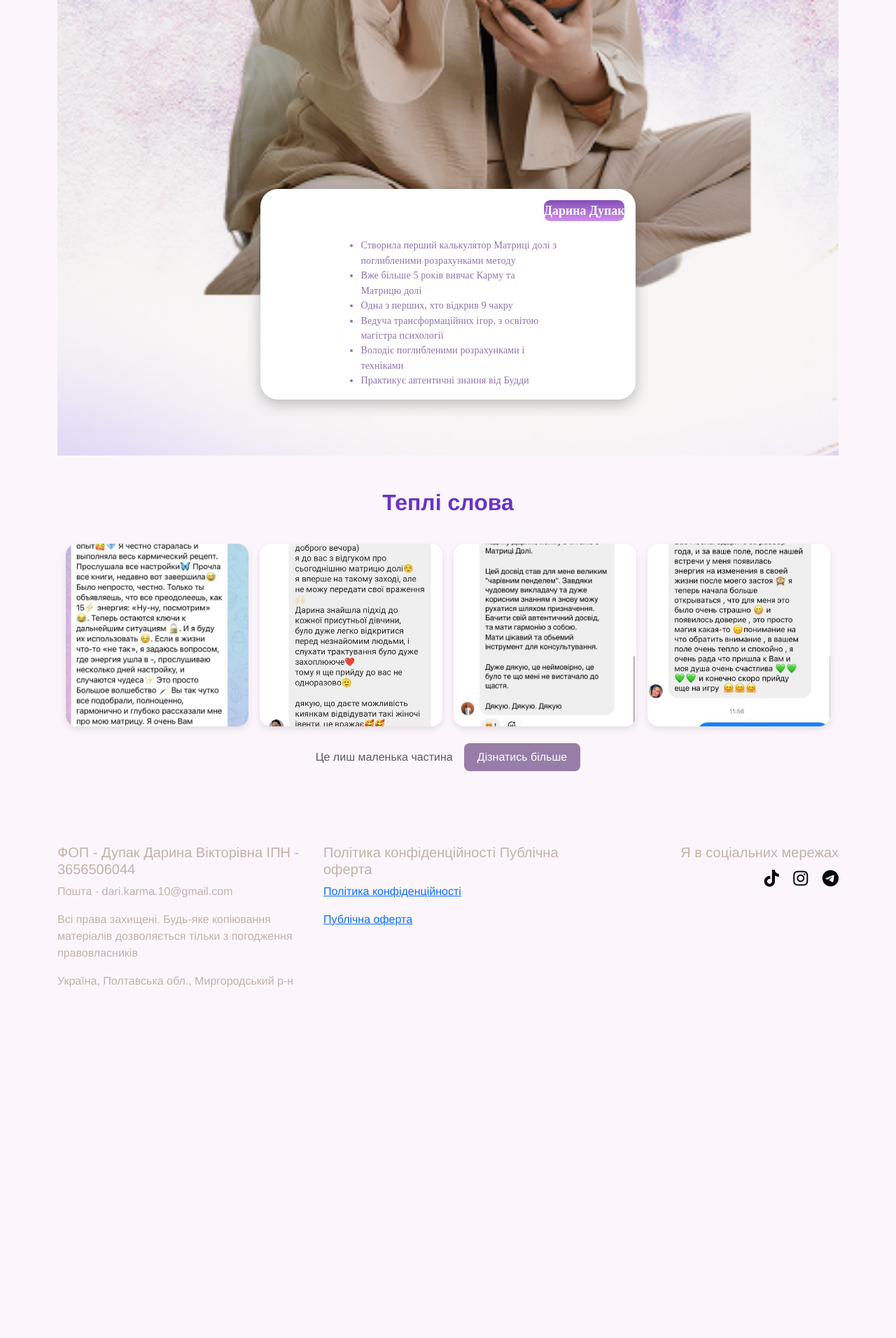
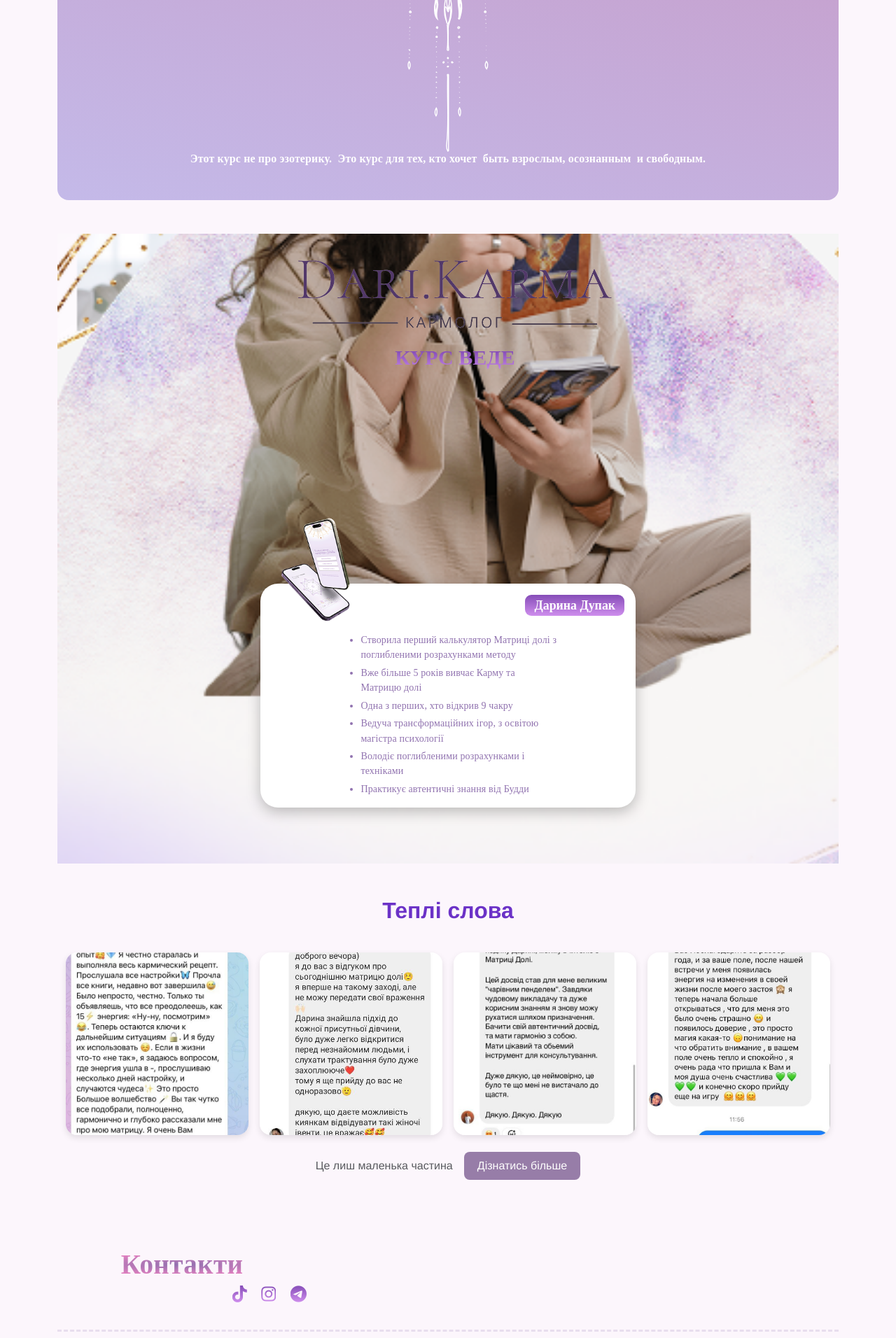
Before and after one commit to ArtemHryn/DariAdv, a Flask app: page / in a window 1280 px wide. Shown: the part 2920-4832 px from the top of the page at 70% size. Before the commit the page ends 4331 px from the top, so only its background shows below. Run offline with Flask 3, Linux system fonts and the light colour scheme.

Commit message:
майже фінальний варіант

```diff
--- a/static/css/section5_style.css
+++ b/static/css/section5_style.css
@@ -1,87 +1,13 @@
-.course-leader-section {
-  position: relative;
-  background-image: url('../images/spp.png'); /* Замінити на шлях до зображення */
-  background-size: cover;
-  background-position: center;
 
-  padding: 80px 20px;
-  padding-top: 500px;
-  color: #333;
-  z-index: 1;
-}
 
-.sp_title {
+.container6 span {
+    color: #FFF;
     text-align: center;
     font-family: Gilroy;
-    font-size: 30px;
+    font-size: 15.931px;
     font-style: normal;
-    font-weight: 700;
-    line-height: normal;
-    text-transform: uppercase;
-
-    background: linear-gradient(180deg, #733CAA 0%, #C384E5 100%);
-    background-clip: text;
-    -webkit-background-clip: text;
-    -webkit-text-fill-color: transparent;
-}
-
-.sp_ico {
-    width: 50% !important;
-    flex-shrink: 0;
-}
-
-.overlay-content {
-  position: relative;
-  z-index: 2;
-  max-width: 1200px;
-  margin: 0 auto;
-}
-
-.section-title {
-  text-align: center;
-  font-size: 32px;
-  color: #6b32c7;
-  font-weight: 800;
-  margin-bottom: 40px;
-}
-
-.content-wrapper {
-  display: flex;
-  flex-wrap: wrap;
-  justify-content: center;
-  gap: 40px;
-  align-items: center;
-}
-
-.info-card {
-    display: flex;
-    flex-direction: column;
-    justify-content: flex-end;
-    align-items: center;
-
-    border-radius: 25px;
-    background: #FFF;
-    box-shadow: 0px 6px 20.5px 0px rgba(0, 0, 0, 0.25);
-}
-
-.name-tag {
-  border-radius: 9px;
-    background: linear-gradient(180deg, #733CAA -25.69%, #E7A4FF 134.03%);
-  color: #FFF;
-font-family: Gilroy;
-font-size: 17.829px;
-font-style: normal;
-font-weight: 700;
-line-height: 170%;
+    font-weight: 600;
+    line-height: 130%; /* 20.711px */
+    letter-spacing: 0.159px;
 
 }
-
-.styled_sp_text {
-color: #9072AF;
-font-family: Gilroy;
-font-size: 14px;
-font-style: normal;
-font-weight: 500;
-line-height: 153%; /* 21.42px */
-letter-spacing: 0.14px;
-}
--- a/static/css/section6_style.css
+++ b/static/css/section6_style.css
@@ -1,90 +1,99 @@
-.comment-grid {
-  display: grid;
-  grid-template-columns: repeat(4, 1fr);
-  gap: 1.5rem;
+.course-leader-section {
+  position: relative;
+  background-image: url('../images/spp.png'); /* Замінити на шлях до зображення */
+  background-size: cover;
+  background-position: center;
+
+  padding: 80px 20px;
+  padding-top: 500px;
+  color: #333;
+  z-index: 1;
 }
 
-.avatar {
-  width: 40px;
-  height: 40px;
-  object-fit: cover;
-  border-radius: 50%;
+.sp_title {
+    text-align: center;
+    font-family: Gilroy;
+    font-size: 30px;
+    font-style: normal;
+    font-weight: 700;
+    line-height: normal;
+    text-transform: uppercase;
+
+    background: linear-gradient(180deg, #733CAA 0%, #C384E5 100%);
+    background-clip: text;
+    -webkit-background-clip: text;
+    -webkit-text-fill-color: transparent;
 }
 
-.comment-card {
-  background-color: var(--white);
-  box-shadow: 0 4px 8px rgba(0,0,0,0.05);
-  height: 360px;               /* Збільшена висота (було напр. 200px) */
-  padding: 1rem;
-  display: flex;
-  flex-direction: column;
-  justify-content: flex-start;
-  user-select: none;
-  -webkit-user-drag: none;
+.sp_ico {
+    width: 50% !important;
+    flex-shrink: 0;
 }
 
-.comment-card .comment-text {
-  font-size: 0.95rem;          /* Зменшений текст (було напр. 1rem) */
-  line-height: 1.4;            /* Більше повітря */
-  overflow: hidden;
-  text-overflow: ellipsis;
+.overlay-content {
+  position: relative;
+  z-index: 2;
+  max-width: 1200px;
+  margin: 0 auto;
 }
 
-.comment-card {
-  background-color: var(--background-color); /* Використовуємо змінну */
-  border-radius: var(--border-radius);
-  padding: 1.5rem;
-  box-shadow: 0 4px 12px rgba(0, 0, 0, 0.1);
+.section-title {
+  text-align: center;
+  font-size: 32px;
+  color: #6b32c7;
+  font-weight: 800;
+  margin-bottom: 40px;
 }
 
-.comment-text {
-  font-size: 16px;
-  color: var(--text-color); /* Використовуємо змінну */
+.content-wrapper {
+  display: flex;
+  flex-wrap: wrap;
+  justify-content: center;
+  gap: 40px;
+  align-items: center;
 }
 
-.comment-author {
-  font-weight: bold;
-  color: var(--accent-color); /* Використовуємо змінну */
+.relative-container {
+  position: relative;
+  overflow: visible; /* щоб картинка могла вийти за межі */
 }
 
-
-/* Desktop photo cards */
-.comment-photo-card {
-  aspect-ratio: 1 / 1;
-  overflow: hidden;
-  border-radius: 1rem;
-  box-shadow: 0 4px 10px rgba(0, 0, 0, 0.1);
+.carma_phone {
+  position: absolute;
+  top: -120px; /* або як тобі треба */
+  width: 150px; /* потрібний розмір */
+  z-index: 10; /* щоб була поверх інших елементів */
 }
 
-/* Mobile photo cards */
-.comment-photo-card-mobile {
-  width: 200px;
-  height: 250px;
-  border-radius: 1rem;
-  overflow: hidden;
+.info-card {
+    display: flex;
+    flex-direction: column;
+    justify-content: flex-end;
+    align-items: center;
+
+    border-radius: 25px;
+    background: #FFF;
+    box-shadow: 0px 6px 20.5px 0px rgba(0, 0, 0, 0.25);
 }
 
-/* Info card for mobile */
-.comment-info-card-mobile {
-  width: 200px;
-  height: 250px;
-  padding: 1rem;
-  background-color: var(--milk-color);
-  text-align: center;
-  color: #333;
+.name-tag {
+  border-radius: 9px;
+    background: linear-gradient(180deg, #733CAA -25.69%, #E7A4FF 134.03%);
+  color: #FFF;
+font-family: Gilroy;
+font-size: 17.829px;
+font-style: normal;
+font-weight: 700;
+line-height: 170%;
+
 }
 
-/* Accent button */
-.btn-accent {
-  background-color: var(--accent-color);
-  color: #fff;
-  padding: 0.5rem 1.2rem;
-  border: none;
-  border-radius: 8px;
-  text-decoration: none;
-  transition: background-color 0.3s ease;
+.styled_sp_text {
+color: #9072AF;
+font-family: Gilroy;
+font-size: 14px;
+font-style: normal;
+font-weight: 500;
+line-height: 153%; /* 21.42px */
+letter-spacing: 0.14px;
 }
-
-.btn-accent:hover {
-  background-color: #d16a84;
-}
--- a/static/css/style.css
+++ b/static/css/style.css
@@ -45,13 +45,35 @@ img {
     border-radius: 10px;
     margin-top: 1rem;
 }
+.gradient-icon {
+  background: linear-gradient(180deg, #733CAA -25.69%, #E7A4FF 134.03%);
+  -webkit-background-clip: text;
+  -webkit-text-fill-color: transparent;
+}
+.footer_txt_href {
+background: radial-gradient(50% 50% at 50% 50%, #9071AF 0%, #EB81C1 100%);
+background-clip: text;
+-webkit-background-clip: text;
+-webkit-text-fill-color: transparent;
+text-align: center;
+font-family: Gilroy;
+font-size: 39px;
+font-style: normal;
+font-weight: 600;
+line-height: 89%; /* 34.71px */
+letter-spacing: 0.39px;
+}
 
-.glass-card {
-  background: rgba(238, 230, 242, 0.35); /* Напівпрозорий білий */
-  backdrop-filter: blur(10px); /* Ефект скла */
-  -webkit-backdrop-filter: blur(10px); /* Для Safari */
-  border-radius: 16px;
-  border: 1px solid rgba(255, 255, 255, 0.2);
-  box-shadow: 0 8px 32px rgba(0, 0, 0, 0.1);
-  padding: 2rem;
-}
+.footer_txt {color: #4F4C52;
+text-align: center;
+font-family: Gilroy;
+font-size: 14px;
+font-style: normal;
+font-weight: 500;
+line-height: 16px; /* 114.286% */}
+
+.footer_href {
+background: radial-gradient(50% 50% at 50% 50%, #9071AF 0%, #EB81C1 100%);
+background-clip: text;
+-webkit-background-clip: text;
+-webkit-text-fill-color: transparent;}
--- a/static/text_content/locales/ua.json
+++ b/static/text_content/locales/ua.json
@@ -76,6 +76,11 @@
      ]
   },
   "section6": {
+    "title": "Почему этот мини-курс важен:",
+    "sub_title": "Потому что всё, что происходит \u2028с тобой — не случайность. \u2028Ты — причина. И когда ты понимаешь, как работает твоя реальность, \u2028у тебя появляется сила её менять.\u2028Не через волшебство. \u2028А через чёткое понимание, \u2028мышление и действия.\n",
+    "under_txt": "Этот курс не про эзотерику.\u2028 Это курс для тех, кто хочет \u2028быть взрослым, осознанным \u2028и свободным.\n"
+  },
+  "section7": {
     "title": "Теплі слова",
     "sub_title": "Це лиш маленька частина",
     "btn": "Дізнатись більше"
@@ -84,7 +89,8 @@
     "privacy": "Політика конфіденційності",
     "offer": "Публічна оферта",
     "firs_block": {
-      "title": "ФОП - Дупак Дарина Вікторівна\nІПН - 3656506044",
+      "title": "ФОП - Дупак Дарина Вікторівна\n",
+      "ipn": "ІПН - 3656506044",
       "sub_title_1": "\nПошта - dari.karma.10@gmail.com",
       "sub_title_2": "Всі права захищені. Будь-яке копіювання матеріалів\nдозволяється тільки з погодження правовласників",
       "sub_title_3": "Україна, Полтавська обл., Миргородський р-н"
@@ -97,7 +103,7 @@
     },
 
     "thirdth_block": {
-      "title": "Я в соціальних мережах",
+      "title": "Контакти",
       "telegram": "https://t.me/darikarma_channel",
       "instagram": "https://www.instagram.com/dari.karma?igsh=MThzYXo5NWRjZ255NA==",
       "tictok": "https://www.tiktok.com/@dari.karma?_t=ZM-8vJKh8CBMEX&_r=1"
--- a/templates/base.html
+++ b/templates/base.html
@@ -17,7 +17,7 @@
     <link rel="stylesheet" href="{{ url_for('static', filename='css/section4_style.css') }}">
     <link rel="stylesheet" href="{{ url_for('static', filename='css/section5_style.css') }}">
     <link rel="stylesheet" href="{{ url_for('static', filename='css/section6_style.css') }}">
-
+    <link rel="stylesheet" href="{{ url_for('static', filename='css/section7_style.css') }}">
 
     <!-- Додай у <head> (Font Awesome CDN) -->
     <link rel="stylesheet" href="https://cdnjs.cloudflare.com/ajax/libs/font-awesome/6.5.0/css/all.min.css">
@@ -29,32 +29,35 @@
     {% block content %}{% endblock %}
     </main>
 
-    <footer class=" py-4 mt-auto custom-footer">
-      <div class="container">
-        <div class="row text-center text-md-start">
-
-          <!-- Блок 1: Текст -->
-          <div class="col-12 col-md-4 mb-4 mb-md-0">
-            <h5>  {{ texts.footer.firs_block.title  }}  </h5>
-              <p>  {{ texts.footer.firs_block.sub_title_1  }} </p>
-              <p>  {{ texts.footer.firs_block.sub_title_2  }} </p>
-              <p>  {{ texts.footer.firs_block.sub_title_3  }} </p>
+    <footer class=" py-4 mt-auto custom-footer  ">
+      <div class="container ">
+        <div class="row text-center text-md-start ">
+            <!-- Блок 3: Соцмережі -->
+            <div class="col-12 col-md-4 text-center text-md-end mb-4">
+                <h5 class="footer_txt_href">{{ texts.footer.thirdth_block.title  }}</h5>
+                 <a href="{{ texts.footer.thirdth_block.tictok  }}" class="text-black fs-4 me-3"><i class="fab fa-tiktok gradient-icon"></i></a>
+                 <a href="{{ texts.footer.thirdth_block.instagram  }}" class="text-black fs-4 me-3"><i class="fab fa-instagram gradient-icon"></i></a>
+                 <a href="{{ texts.footer.thirdth_block.telegram  }}" class="text-black fs-4"><i class="fab fa-telegram gradient-icon"></i></a>
+            </div>
+            </div>
+                <hr class="mb-2 mt-2" style="width: 100%; border-top: 3px #B098C8 dashed; outline-offset: 0px">
+      <!-- Блок 1: Текст -->
+          <div class="d-flex justify-content-center">
+              <div class="col-12 col-md-4 mb-4 mb-md-0 w-75 text-center">
+            <h5 class="footer_txt" >  {{ texts.footer.firs_block.title  }}  </h5>
+              <p class="footer_txt">  {{ texts.footer.firs_block.ipn  }} </p>
+              <p class="footer_txt">  {{ texts.footer.firs_block.sub_title_1  }} </p>
+              <p class="footer_txt">  {{ texts.footer.firs_block.sub_title_2  }} </p>
+              <p class="footer_txt">  {{ texts.footer.firs_block.sub_title_3  }} </p>
           </div>
 
-          <!-- Блок 2: Посилання -->
-          <div class="col-12 col-md-4 mb-4 mb-md-0">
-            <h5>{{ texts.footer.second_block.title  }}</h5>
-            <p><a href="{{ url_for('privacy') }}">{{texts.footer.privacy}}</a></p>
-            <p><a href="{{ url_for('offer') }}">{{texts.footer.offer}}</a></p>
           </div>
 
-          <!-- Блок 3: Соцмережі -->
-          <div class="col-12 col-md-4 text-center text-md-end">
-            <h5>{{ texts.footer.thirdth_block.title  }}</h5>
-            <a href="{{ texts.footer.thirdth_block.tictok  }}" class="text-black fs-4 me-3"><i class="fab fa-tiktok"></i></a>
-            <a href="{{ texts.footer.thirdth_block.instagram  }}" class="text-black fs-4 me-3"><i class="fab fa-instagram"></i></a>
-            <a href="{{ texts.footer.thirdth_block.telegram  }}" class="text-black fs-4"><i class="fab fa-telegram"></i></a>
+      <div class="col-12 col-md-4 mb-4 mb-md-0 text-center">
+            <p><a class="footer_href" href="{{ url_for('privacy') }}">{{texts.footer.privacy}}</a></p>
+            <p><a class="footer_href" href="{{ url_for('offer') }}">{{texts.footer.offer}}</a></p>
           </div>
+      </div>
 
         </div>
       </div>
--- a/templates/index.html
+++ b/templates/index.html
@@ -10,4 +10,5 @@
   {% include "sections/section4.html" %}
   {% include "sections/section5.html" %}
   {% include "sections/section6.html" %}
+  {% include "sections/section7.html" %}
 {% endblock %}
--- a/templates/sections/section5.html
+++ b/templates/sections/section5.html
@@ -1,30 +1,15 @@
-<section class="g-0 container-fluid w-100" style="--bs-gutter-x: 0;">
+<section id="section5 my-5" style="--bs-gutter-x: 0;">
+    <div class="container">
+        <div class="container6 row d-flex rounded-4 justify-content-center text-center" style="background: linear-gradient(15deg, #C4BAE9 -1.21%, #C6A1CE 80.22%);">
+      <span class="title_sp6 mt-3 mb-3" style="font-size: 25px;">{{texts.section6.title}}</span>
+      <span class="sub_title_sp6 mt-1 mb-2">{{texts.section6.sub_title}}</span>
+      <div class="text-center">
+          <img src="static/images/Group.svg" alt="..." class="img-fluid">
+      </div>
+      <span class="under_txt_sp6 mb-5">{{texts.section6.under_txt}}</span>
 
-  <div class="course-leader-section container-fluid">
-    <div class="d-flex justify-content-center position-absolute top-0 row">
-    <img class="sp_ico" src="static/images/sp_ico.png"/>
-    <p class="sp_title">{{texts.section5.title}}</p>
-  </div>
-    <div class="overlay-content">
-    <div class="content-wrapper">
-      <div class="info-card">
-        <div class="d-flex justify-content-between mb-2 w-100 p-3">
-          <div></div>
-          <div class="name-tag">Дарина Дупак</div>
-        </div>
-        <!-- Текст про спікера -->
-      <div class="col-md-7">
-        <ul class="speaker-points">
-          {% for item in texts.section5.li %}
-          <li class="styled_sp_text">
-              {{ item }}
-          </li>
-          {% endfor %}
-        </ul>
-      </div>
-    </div>
-  </div>
   </div>
 
+    </div>
 
 </section>
--- a/templates/sections/section6.html
+++ b/templates/sections/section6.html
@@ -1,34 +1,28 @@
-<section class="section6 container my-5">
-  <h2 class="section-title text-center ">{{texts.section6.title}}</h2>
-  <!-- Mobile version: horizontal scroll -->
-  <div class="d-md-none overflow-auto flex-nowrap d-flex gap-3 pb-2">
-    {% for comment in comments %}
-      <div class="comment-photo-card-mobile flex-shrink-0">
-        <img src="{{ comment.image }}" alt="Фото коментаря" class="img-fluid w-100 h-100 object-fit-cover rounded shadow-sm" style="margin-top: 0px;">
+<section id="section6" >
+
+  <div class="course-leader-section mt-5">
+    <div class="d-flex justify-content-center position-absolute top-0 row">
+    <img class="sp_ico" src="static/images/sp_ico.png"/>
+    <p class="sp_title">{{texts.section5.title}}</p>
+  </div>
+    <div class="overlay-content">
+    <div class="content-wrapper">
+      <div class="info-card mx-3">
+        <div class="d-flex justify-content-between mb-2 w-100 p-3 relative-container">
+          <div><img class="carma_phone" src="static/images/phones.png" alt="carma"></div>
+          <div class="name-tag">   Дарина Дупак   </div>
+        </div>
+        <!-- Текст про спікера -->
+      <div class="col-md-7">
+        <ul class="speaker-points">
+          {% for item in texts.section5.li %}
+          <li class="styled_sp_text mb-1">
+              {{ item }}
+          </li>
+          {% endfor %}
+        </ul>
       </div>
-    {% endfor %}
-    <!-- Last card with text + button -->
-    <div class="comment-info-card-mobile flex-shrink-0 d-flex flex-column justify-content-center align-items-center rounded shadow-sm">
-      <p class="text-center mb-2">{{texts.section6.sub_title}}</p>
-      <a href="https://google.com" class="btn btn-accent">{{texts.section6.btn}}</a>
     </div>
   </div>
-
-  <!-- Desktop version: grid + text/button below -->
-  <div class="d-none d-md-block">
-    <div class="row g-3">
-      {% for comment in comments %}
-        <div class="col-md-3">
-          <div class="comment-photo-card">
-            <img src="{{ comment.image }}" alt="Фото коментаря" class="img-fluid w-100 h-100 object-fit-cover rounded shadow-sm" style="margin-top: 0px;">
-          </div>
-        </div>
-      {% endfor %}
-    </div>
-
-    <div class="mt-4 d-flex justify-content-center align-items-center">
-      <p class="mb-0 me-3 text-muted">{{texts.section6.sub_title}}</p>
-      <a href="https://t.me/DariKarmaFeedback" class="btn btn-accent">{{texts.section6.btn}}</a>
-    </div>
   </div>
 </section>
--- /dev/null
+++ b/templates/sections/section7.html
@@ -0,0 +1,34 @@
+<section class="section6 container my-5">
+  <h2 class="section-title text-center ">{{texts.section7.title}}</h2>
+  <!-- Mobile version: horizontal scroll -->
+  <div class="d-md-none overflow-auto flex-nowrap d-flex gap-3 pb-2">
+    {% for comment in comments %}
+      <div class="comment-photo-card-mobile flex-shrink-0">
+        <img src="{{ comment.image }}" alt="Фото коментаря" class="img-fluid w-100 h-100 object-fit-cover rounded shadow-sm" style="margin-top: 0px;">
+      </div>
+    {% endfor %}
+    <!-- Last card with text + button -->
+    <div class="comment-info-card-mobile flex-shrink-0 d-flex flex-column justify-content-center align-items-center rounded shadow-sm">
+      <p class="text-center mb-2">{{texts.section7.sub_title}}</p>
+      <a href="https://google.com" class="btn btn-accent">{{texts.section7.btn}}</a>
+    </div>
+  </div>
+
+  <!-- Desktop version: grid + text/button below -->
+  <div class="d-none d-md-block">
+    <div class="row g-3">
+      {% for comment in comments %}
+        <div class="col-md-3">
+          <div class="comment-photo-card">
+            <img src="{{ comment.image }}" alt="Фото коментаря" class="img-fluid w-100 h-100 object-fit-cover rounded shadow-sm" style="margin-top: 0px;">
+          </div>
+        </div>
+      {% endfor %}
+    </div>
+
+    <div class="mt-4 d-flex justify-content-center align-items-center">
+      <p class="mb-0 me-3 text-muted">{{texts.section7.sub_title}}</p>
+      <a href="https://t.me/DariKarmaFeedback" class="btn btn-accent">{{texts.section7.btn}}</a>
+    </div>
+  </div>
+</section>
```
Also changed, not shown: static/css/section7_style.css (added, +90 -0 lines), static/text_content/locales/ru.json (+9 -3 lines), static/images/Group.svg (added), static/images/phones.png (added).
